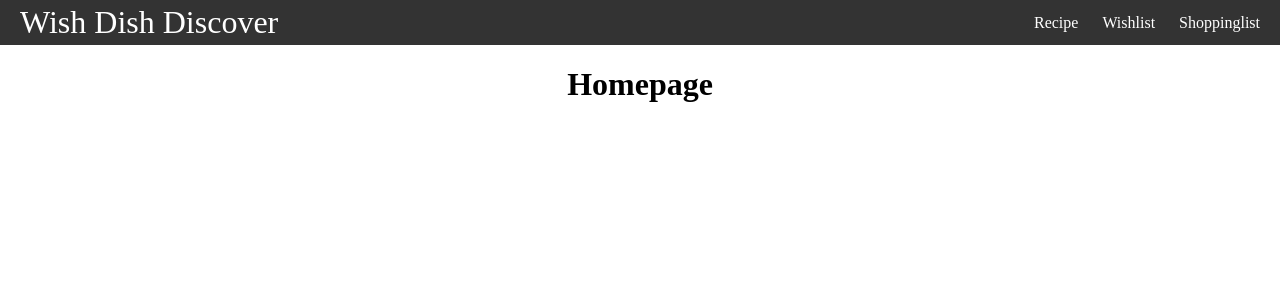
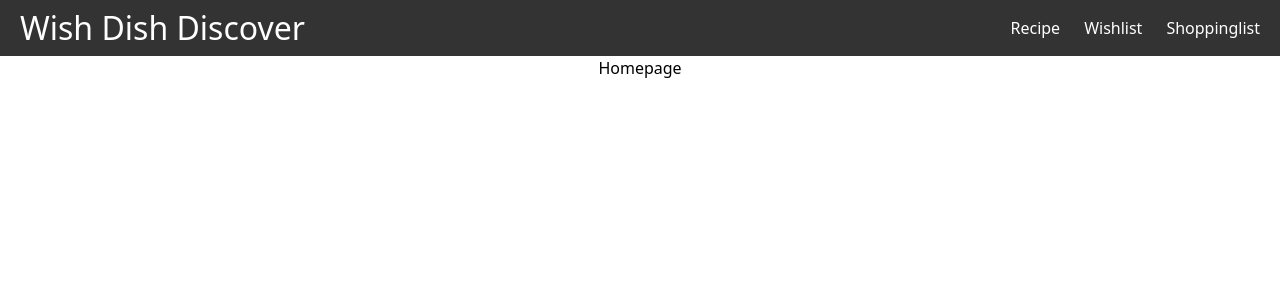
Before and after one commit to mgretek/dish-discover, a React (Create React App) app: page / in a window 1280 px wide. Shown: the top 300 px of the page. Built offline with nearby package versions, Linux system fonts and the light colour scheme.

Commit message:
Installed Tailwind

```diff
--- a/package.json
+++ b/package.json
@@ -35,5 +35,8 @@
       "last 1 firefox version",
       "last 1 safari version"
     ]
+  },
+  "devDependencies": {
+    "tailwindcss": "^3.4.1"
   }
 }
--- a/src/pages/Recipes.js
+++ b/src/pages/Recipes.js
@@ -1,3 +1,3 @@
-export const Recipe = () => {
-  return <h1>Recipe search</h1>;
-};
+import { useState } from "react";
+
+export const Recipe = () => {};
--- a/src/styles.css
+++ b/src/styles.css
@@ -1,3 +1,7 @@
+@tailwind base;
+@tailwind components;
+@tailwind utilities;
+
 * {
   box-sizing: border-box;
 }
@@ -31,7 +35,6 @@
   list-style: none;
   display: flex;
   gap: 1rem;
-
 }
 
 .nav a {
@@ -40,7 +43,7 @@
   height: 100%;
   display: flex;
   align-items: center;
-    padding: .25rem;
+  padding: 0.25rem;
 }
 
 .nav li.active {
--- /dev/null
+++ b/tailwind.config.js
@@ -0,0 +1,8 @@
+/** @type {import('tailwindcss').Config} */
+module.exports = {
+  content: ["./src/**/*.{html,js}"],
+  theme: {
+    extend: {},
+  },
+  plugins: [],
+}
```
Also changed, not shown: 1 other file (tests, documents, lock files or other folders). Lines whose indentation alone changed are shown as unchanged.
